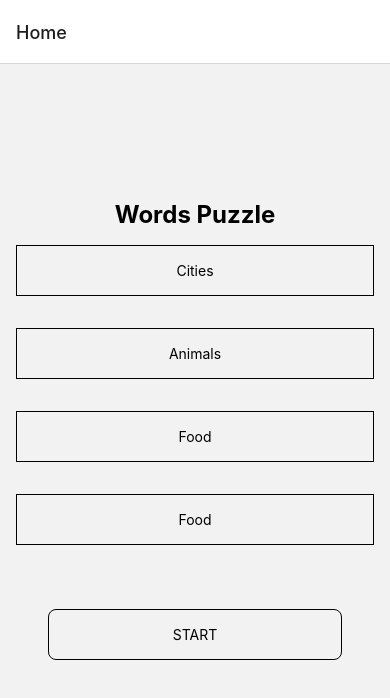
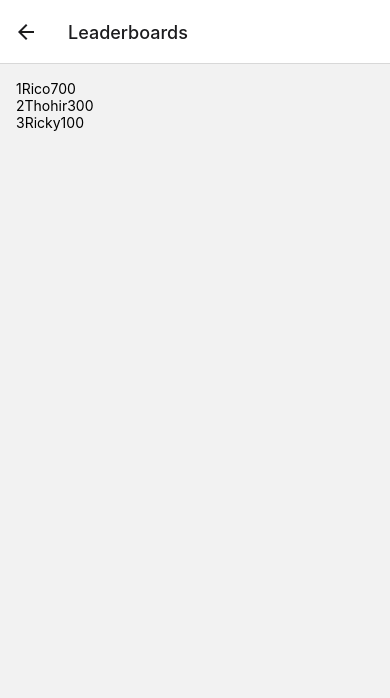
Before and after one commit to authordev99/AwesomeGame, a React Native app: screen /Leaderboards in a window 390 px wide. Shown: the top 698 px of the page. Built offline with nearby package versions, Linux system fonts and the light colour scheme.

Commit message:
#02022023 Created simple Leaderboards page with Flatlist and hardcode data

```diff
--- a/App.tsx
+++ b/App.tsx
@@ -1,8 +1,4 @@
-import React, { useState } from "react";
-import {
-  StyleSheet,
-} from "react-native";
-
+import React  from "react";
 import {NavigationContainer} from '@react-navigation/native';
 import {createNativeStackNavigator} from '@react-navigation/native-stack';
 
@@ -11,6 +7,7 @@ const Stack = createNativeStackNavigator();
 import Home from "./Home";
 import Game from "./screens/Game";
 import Provider from "./context";
+import Leaderboards from "./screens/Leaderboards";
 
 
 function App(): JSX.Element {
@@ -23,6 +20,7 @@ function App(): JSX.Element {
             component={Home}
           />
           <Stack.Screen name="Game" component={Game} />
+          <Stack.Screen name="Leaderboards" component={Leaderboards} />
         </Stack.Navigator>
       </NavigationContainer>
     </Provider>
--- a/Home.js
+++ b/Home.js
@@ -39,6 +39,10 @@ function Home() {
     });
   }
 
+  const onPressLeaderboardsButton = () => {
+    navigation.navigate("Leaderboards");
+  }
+
   return (
     <SafeAreaView style={{justifyContent: 'center', flex: 1,}}>
       <Text style={styles.title}>Words Puzzle</Text>
@@ -47,6 +51,10 @@ function Home() {
       })}
       <TouchableOpacity style={{borderWidth: 1, borderRadius: 8, margin: 48, alignItems: 'center', padding: 16}} onPress={onPressStartButton}>
         <Text style={{textTransform:'uppercase'}}>start</Text>
+      </TouchableOpacity>
+
+      <TouchableOpacity style={{borderWidth: 1, borderRadius: 8, marginHorizontal: 48, alignItems: 'center', padding: 16}} onPress={onPressLeaderboardsButton}>
+        <Text style={{textTransform:'uppercase'}}>Leaderboards</Text>
       </TouchableOpacity>
     </SafeAreaView>
   );
--- a/screens/Game.js
+++ b/screens/Game.js
@@ -71,10 +71,10 @@ function Game({route, navigation}) {
 
   const onPressButton = () => {
     const selectedAnswer = getSelectedAnswer();
+    const nextIndex = currentIndex + 1;
     if (isShowScore)
     {
       setShowScore(false);
-      const nextIndex = currentIndex + 1;
       if (nextIndex < category.questions.length)
       {
         setCurrentIndex(nextIndex)
@@ -94,14 +94,12 @@ function Game({route, navigation}) {
       } else {
         console.warn("SKIP")
       }
+      console.log(currentIndex+" "+category.questions.length)
+      if (nextIndex === category.questions.length)
+      {
+        navigation.goBack();
+      }
     }
-
-
-
-  }
-
-  const onPressNextScore = () =>{
-
   }
 
   const getCurrentEmptyIndex = () => {
--- /dev/null
+++ b/screens/Leaderboards.js
@@ -0,0 +1,69 @@
+/**
+ * Sample React Native App
+ * https://github.com/facebook/react-native
+ *
+ * @format
+ */
+
+import React from "react";
+import {
+  FlatList,
+  SafeAreaView,
+  StyleSheet,
+  Text, View,
+} from "react-native";
+
+
+function Leaderboards({route, navigation}) {
+
+  const data = [{id: 1,name: "Rico",score: 700}, {id: 2, name: "Ricky",score: 100}, {id: 3,name: "Thohir",score: 300}]
+  const filteredData = data.sort((a, b) => {
+    return b.score - a.score;
+  });
+
+  console.log("filteredData ", filteredData)
+
+  const renderItem = ({ item, index }) => (
+    <View style={{flexDirection: 'row', flex: 1}}>
+      <Text>{index + 1}</Text>
+      <Text>{item.name}</Text>
+      <Text>{item.score}</Text>
+    </View>
+  );
+
+  function keyExtractor(item, index) {
+    return `${item.id}-${index}`;
+  }
+
+  return (
+    <SafeAreaView style={{justifyContent: 'center', flex: 1, margin: 16}}>
+      <FlatList
+        data={filteredData}
+        renderItem={renderItem}
+        keyExtractor={keyExtractor} />
+    </SafeAreaView>
+  );
+}
+
+const styles = StyleSheet.create({
+  sectionContainer: {
+    marginTop: 32,
+    paddingHorizontal: 24,
+  },
+  sectionTitle: {
+    fontSize: 24,
+    fontWeight: '600',
+  },
+  sectionDescription: {
+    marginTop: 8,
+    fontSize: 18,
+    fontWeight: '400',
+  },
+  title: {
+    fontWeight: '700',
+    alignSelf: 'center',
+    fontSize: 24,
+  },
+});
+
+export default Leaderboards;
```
